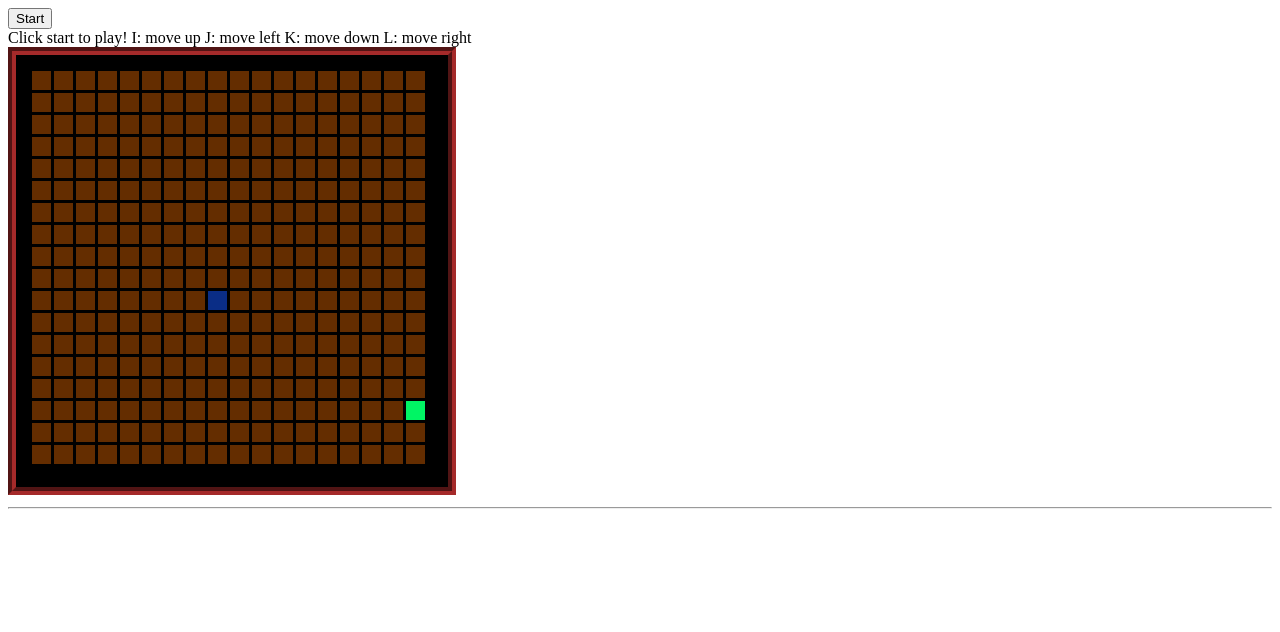
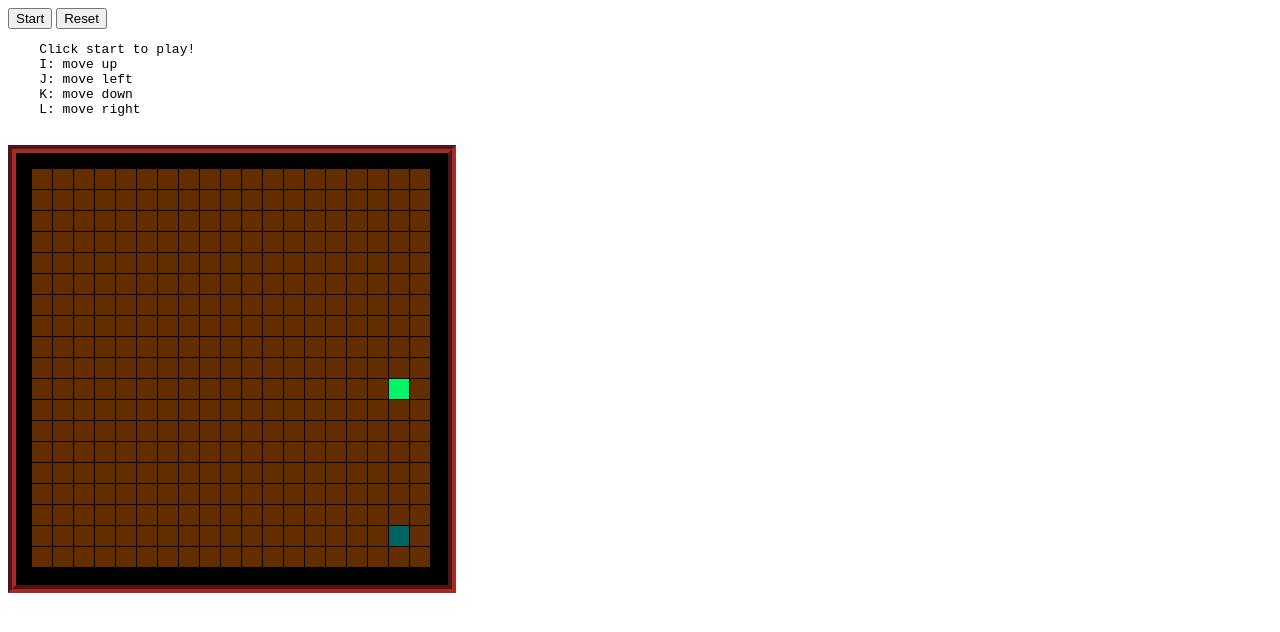
Before and after one commit to citizenbrain/SnakeGame, a plain HTML site: page index.html in a window 1280 px wide. Drawn offline with Linux system fonts and the light colour scheme.

Commit message:
cha cha changes

```diff
--- a/index.html
+++ b/index.html
@@ -3,7 +3,7 @@
 <head>
     <meta charset="utf-8">
     <meta name="viewport" content="width=device-width">
-    <title>repl.it</title>
+    <title>Snake Game - Brian Butler Fall 2020</title>
     <link href="style.css" rel="stylesheet" type="text/css" />
 </head>
 
@@ -13,30 +13,25 @@
 <script src="script.js"></script>
 
 
-<input class="submit"
-       type="button"
-       value="Start" id='start'>
-
+<input type="button"
+       value="Start" id="start">
+<input type="button"
+       value="Reset" id="reset" onclick="letsgo()">
 
 
 <div>
+    <pre>
     Click start to play!
     I: move up
     J: move left
     K: move down
     L: move right
+    </pre>
 </div>
-
 
 <canvas id="grid" width=400 height=400></canvas>
 
-
-
-
-
-    <hr>
-
-
+<p></p>
 
 
 </body>
--- a/script.js
+++ b/script.js
@@ -1,10 +1,14 @@
-//"use strict"
+"use strict"
+
+window.onload = function(){
+    letsgo();
+}
 
 class Node{
     constructor(row, col, next = null){
-        this.row = row,
-            this.col=col,
-            this.next = next
+            this.row = row;
+            this.col = col;
+            this.next = next;
     }
 }
 
@@ -22,45 +26,23 @@ LinkedList.prototype.insertAtBeginning = function(row, col){
 // As we are inserting at the beginning the head pointer needs to now point at the newNode.
 
     this.head = newNode;
+
     return this.head;
 }
 
 
-LinkedList.prototype.insertAtEnd = function(row, col){
-// A newNode object is created with property data and next=null
-
-    let newNode = new Node(row,col);
-// When head = null i.e. the list is empty, then head itself will point to the newNode.
-    if(!this.head){
-        this.head = newNode;
-        return this.head;
-    }
-// Else, traverse the list to find the tail (the tail node will initially be pointing at null), and update the tail's next pointer.
-    let tail = this.head;
-    while(tail.next !== null){
-        tail = tail.next;
-    }
-    tail.next = newNode;
-    return this.head;
-}
-
-LinkedList.prototype.deleteFirstNode = function(){
-    if(!this.head){
-        return;
-    }
-    this.head = this.head.next;
-    return this.head;
-}
 
 LinkedList.prototype.deleteLastNode = function(){
+
     if(!this.head){
         return null;
     }
-    // if only one node in the list
+
     if(!this.head.next){
         this.head = null;
         return;
     }
+
     let previous = this.head;
     let tail = this.head.next;
 
@@ -73,25 +55,17 @@ LinkedList.prototype.deleteLastNode = function(){
     return this.head;
 }
 
-
-
-
-
-document.addEventListener("DOMContentLoaded", function(){
-        // Handler when the DOM is fully loaded
-
-
+function letsgo(){
         document.addEventListener('keypress', logKey);
 
         function logKey(e) {
             console.log(e.code);
-            switch(e.code)
-            {
+            switch (e.code) {
                 case "KeyI":
-                    direction='up';
+                    direction = 'up';
                     break;
                 case 'KeyJ':
-                    direction='left';
+                    direction = 'left';
                     break;
                 case 'KeyK':
                     direction = 'down';
@@ -100,104 +74,82 @@ document.addEventListener("DOMContentLoaded", function(){
                     direction = 'right';
                     break;
             }
-
         }
-//define your own arrow keys such as IJKL WASD
-
-// above is the naive  implementation of a linkedlist in js to store 2d points.
 
         let list = new LinkedList();
 
+        let gameoverflag = false;
+        let ctx = document.getElementById('grid').getContext('2d');
 
-        gameoverflag=false;
-
-
-
-        var ctx = document.getElementById('grid').getContext('2d');
-
-        emptycolor="rgb(100,45,0)"
-        snakecolor="rgb(10,45,134)"
-        foodcolor="rgb(0,245,100)"
-
-        rownum=18;
-        colnum=18;
-        cellsize=22;
-        inndercellsize=19;
+        let emptycolor = "rgb(100,45,0)";
+        let snakecolor = "rgb(10,45,134)";
+        let foodcolor = "rgb(0,245,100)";
+        let headcolor = "rgb(0,100,100)";
+        let tailcolor = "rgb(0,100,0)";
+        let foodrow;
+        let foodcol;
+        let rownum = 19;
+        let colnum = 19;
+        let cellsize = 21;
+        let inndercellsize = 20;
 
 
         initializesnake();
-
         drawboard();
-
         randomfood();
-
         drawfood();
         drawsnake();
 
-        function initializesnake()
-        {
-            snakerow= Math.floor(Math.random() * rownum);
-            snakecol= Math.floor(Math.random() * colnum);
+        function initializesnake() {
+            let snakerow;
+            snakerow = Math.floor(Math.random() * rownum);
+            let snakecol;
+            snakecol = Math.floor(Math.random() * colnum);
 
-            list.insertAtBeginning(snakerow,snakecol);
-            //list.insertAtBeginning(4,5);
-
-
+            list.insertAtBeginning(snakerow, snakecol);
         }
 
         function randomfood() {
-            foodrow= Math.floor(Math.random() * rownum);
-            foodcol= Math.floor(Math.random() * colnum);
+            let agent = list.head;
+            foodrow = Math.floor(Math.random() * rownum);
+            foodcol = Math.floor(Math.random() * colnum);
+            while (agent != null) {
+                if (foodrow === agent.row && foodcol === agent.col) {
+                    randomfood();
+                }
+                agent = agent.next;
+            }
         }
 
-        function drawfood()
-        {
+        function drawfood() {
             ctx.fillStyle = foodcolor;
-            console.log("food:", foodrow, foodcol);
-
             ctx.beginPath();
-            x=foodcol*cellsize;
-            y=foodrow*cellsize;
-            ctx.rect (x, y, inndercellsize, inndercellsize);
-            ctx.fill();
-            ctx.closePath();
-
-        }
-
-        function drawboard()
-        {
-            ctx.fillStyle = emptycolor;
-
-
-            ctx.beginPath();
-
-            for (var row = 0, i = 0; i < rownum; row+=cellsize, i++) {
-
-                for (var col = 0, j=0; j < colnum; col+=cellsize, j++) {
-                    ctx.rect (row, col, inndercellsize, inndercellsize);
-                }
-            }
-
+            let x = foodcol * cellsize;
+            let y = foodrow * cellsize;
+            ctx.rect(x, y, inndercellsize, inndercellsize);
             ctx.fill();
             ctx.closePath();
         }
 
+        function drawboard() {
+            ctx.fillStyle = emptycolor;
+            ctx.beginPath();
 
+            for (let row = 0, i = 0; i < rownum; row += cellsize, i++) {
 
+                for (let col = 0, j = 0; j < colnum; col += cellsize, j++) {
+                    ctx.rect(row, col, inndercellsize, inndercellsize);
+                }
+            }
+            ctx.fill();
+            ctx.closePath();
+        }
 
+        let paragraph = document.querySelector('p');
+        let s = document.getElementById('start')
 
-// querySelector
-//document.querySelector('#start');
-
-        const paragraph = document.querySelector('p');
-
-//alert("Hello! I am out!!");
-
-
-        const s = document.getElementById('start')
-        if(s){
+        if (s) {
             s.addEventListener('click', run, false);
-            //alert("Hello! I am in  ddd ");
         }
         console.log(s, paragraph)
 
@@ -205,11 +157,8 @@ document.addEventListener("DOMContentLoaded", function(){
             if (s.value === 'Start') {
                 s.value = 'Stop';
 
-                setInterval (drawsnake, 500 );
-                setInterval (growsnake, 1000 );
-
-                //setTimeout(drawsnake, 3000)
-                //setTimeout(growsnake, 2000)
+                setInterval(drawsnake, 300);
+                setInterval(growsnake, 300);
 
                 paragraph.textContent = 'The game has started!';
             } else {
@@ -218,160 +167,126 @@ document.addEventListener("DOMContentLoaded", function(){
             }
         }
 
-        direction='up';
+        let direction = 'up';
 
-     /*   function hitWall(row1, col1) {
-            if(row1 >)
-        }*/
-
-        function collide(row1, col1, row2, col2)
-        {
-            if(row1===row2 && col1===col2)
-                return true;
-            else
-                return false;
+        function collide(row1, col1, row2, col2) {
+            return row1 === row2 && col1 === col2;
         }
 
-        function hitfood(row, col)
-        {
+        function hitfood(row, col) {
 
-            if(collide(row, col,foodrow, foodcol))
-                return true;
-            else
-                return false;
-
+            return !!collide(row, col, foodrow, foodcol);
         }
 
-        function hitSelfOrWall(newrow, newcol)
-        {
-            agent=list.head;
-            while (agent!=null)
-            {
+        function hitSelfOrWall(newrow, newcol) {
+            let agent;
+            agent = list.head;
+            while (agent != null) {
                 if (collide(newrow, newcol, agent.row, agent.col)) {
                     alert("You hit yourself game over!");
+                    s.value = 'Start';
+                    paragraph.textContent = 'The Game is stopped.';
+                    return true;
+                }
+                if (agent.row >= rownum || agent.col >= colnum || agent.row < 0 || agent.col < 0) {
+                    alert("You went off the board!");
+                    s.value = 'Start';
+                    paragraph.textContent = 'The Game is stopped.';
                     return true;
                 }
 
-
-                agent=agent.next;
+                agent = agent.next;
             }
             return false;
         }
 
         function growsnake() {
-            if (gameoverflag===true)
+            if (gameoverflag === true) {
+                list.head = null;
                 return;
-
-//alert("interval")
-            switch(direction)
-            {
+            }
+            let newcol;
+            let newrow;
+            switch (direction) {
                 case 'up':
-
-                    newrow=list.head.row-1;
-                    newcol=list.head.col;
+                    newrow = list.head.row - 1;
+                    newcol = list.head.col;
                     break;
                 case 'left':
-                    newrow=list.head.row;
-                    newcol=list.head.col-1;
-                    //list.insertAtBeginning(newrow, newcol);
-                    //list.deleteLastNode();
+                    newrow = list.head.row;
+                    newcol = list.head.col - 1;
+
                     break;
                 case 'down':
-                    newrow=list.head.row+1;
-                    newcol=list.head.col;
+                    newrow = list.head.row + 1;
+                    newcol = list.head.col;
                     break;
                 case 'right':
-                    newrow=list.head.row;
-                    newcol=list.head.col+1;
+                    newrow = list.head.row;
+                    newcol = list.head.col + 1;
+            }
+
+            if (hitSelfOrWall(newrow, newcol)) {
+                gameoverflag = true;
             }
 
 
-            if (hitSelfOrWall(newrow, newcol))
-            {
-                console.log("Game over!");
-                gameoverflag=true;
-            }
             list.insertAtBeginning(newrow, newcol);
+
 
             if (!hitfood(newrow, newcol))
                 list.deleteLastNode();
-            else
-            {
+            else {
                 randomfood();
                 drawfood();
             }
-
         }
 
-
         function drawsnake() {
-            if (gameoverflag==true)
+            if (gameoverflag === true) {
+                list.head = null;
                 return;
+            }
 
             drawboard();
             drawfood();
-
+            let x, y;
+            //Draw Body
             ctx.beginPath();
-            ctx.fillStyle=snakecolor;
-
-            agent=list.head;
-            while (agent!=null)
-            {
-                y=agent.row*cellsize;
-                x=agent.col*cellsize;
-                ctx.rect (x, y, inndercellsize, inndercellsize);
-                agent=agent.next;
+            ctx.fillStyle = snakecolor;
+            let agent = list.head;
+            while (agent != null) {
+                y = agent.row * cellsize;
+                x = agent.col * cellsize;
+                ctx.rect(x, y, inndercellsize, inndercellsize);
+                agent = agent.next;
             }
-
-
             ctx.fill();
             ctx.closePath();
-        }
 
-        function drawsnake2() {
+            //Draw Tail
+            ctx.beginPath();
+            ctx.fillStyle = tailcolor;
+            agent = list.head;
+            while (agent.next != null) {
+                agent = agent.next;
+            }
+            y = agent.row * cellsize;
+            x = agent.col * cellsize;
+            ctx.rect(x, y, inndercellsize, inndercellsize);
+            ctx.fill();
+            ctx.closePath();
 
-
+            //Draw Head
             ctx.beginPath();
-
-            for (var i = 0; i < coords.length; i++) {
-                var x = coords[i].x*cellsize;
-                var y = coords[i].y*cellsize;
-                ctx.fillStyle=snakecolor;
-                ctx.rect (x, y, inndercellsize, inndercellsize);
-
-            }
-
-
+            ctx.fillStyle = headcolor;
+            agent = list.head;
+            y = agent.row * cellsize;
+            x = agent.col * cellsize;
+            ctx.rect(x, y, inndercellsize, inndercellsize);
             ctx.fill();
             ctx.closePath();
         }
 
 
-
     }
-
-
-);
-
-//https://www.w3schools.com/tags/ref_canvas.asp
-//
-
-/*
-function storeCoordinate(xVal, yVal, array) {
-    array.push({x: xVal, y: yVal});
-}
-
-var coords = [];
-storeCoordinate(1, 2, coords);
-storeCoordinate(1, 3, coords);
-storeCoordinate(2, 3, coords);
-
-console.log(coords[0].x , coords[0].y)
-
-// to loop through coordinate values
-for (var i = 0; i < coords.length; i++) {
-    var x = coords[i].x;
-    var y = coords[i].y;
-    console.log(x,y);
-}
-*/
--- a/style.css
+++ b/style.css
@@ -3,4 +3,5 @@ canvas {
     padding: 1em;
     background-color: black;
     border: 0.5em groove brown;
+    text-align: center;
 }
```
